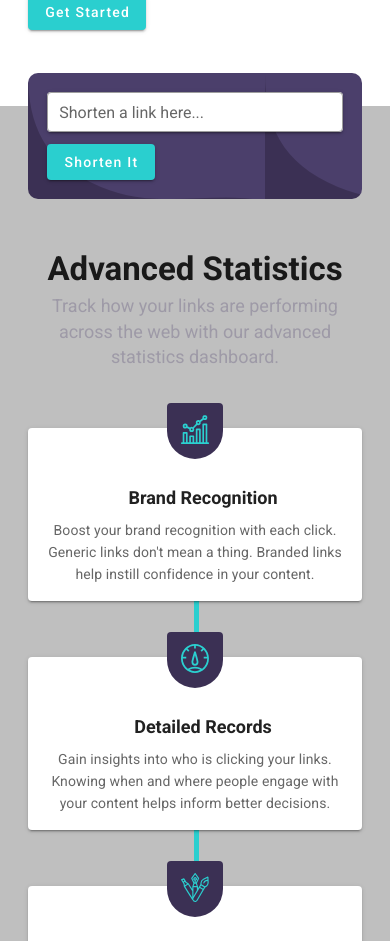
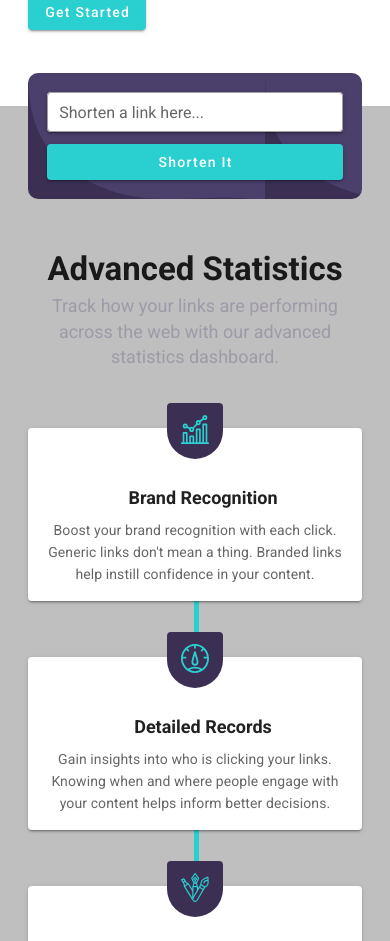
Before and after one commit to aagbotemi/url-shortener, a Vue app: page / in a window 390 px wide. Shown: the part 768-1709 px from the top of the page. Built offline with nearby package versions, Linux system fonts and the light colour scheme.

Commit message:
'shorten it' button made full width on mobile screen

```diff
--- a/src/views/Home.vue
+++ b/src/views/Home.vue
@@ -39,7 +39,7 @@
             type="submit"
             color="#2acfcf"
             :loading="loading"
-            class="text-capitalize white--text ml-sm-5 mt-3 mt-sm-0"
+            class="text-capitalize btn white--text ml-sm-5 mt-3 mt-sm-0"
           >Shorten it</v-btn
           >
         </v-form>
@@ -285,6 +285,9 @@ export default Vue.extend({
 </script>
 
 <style scoped lang="scss">
+.btn {
+  width: 100%;
+}
 .jumbotron {
   margin: 0 1rem;
 
```
